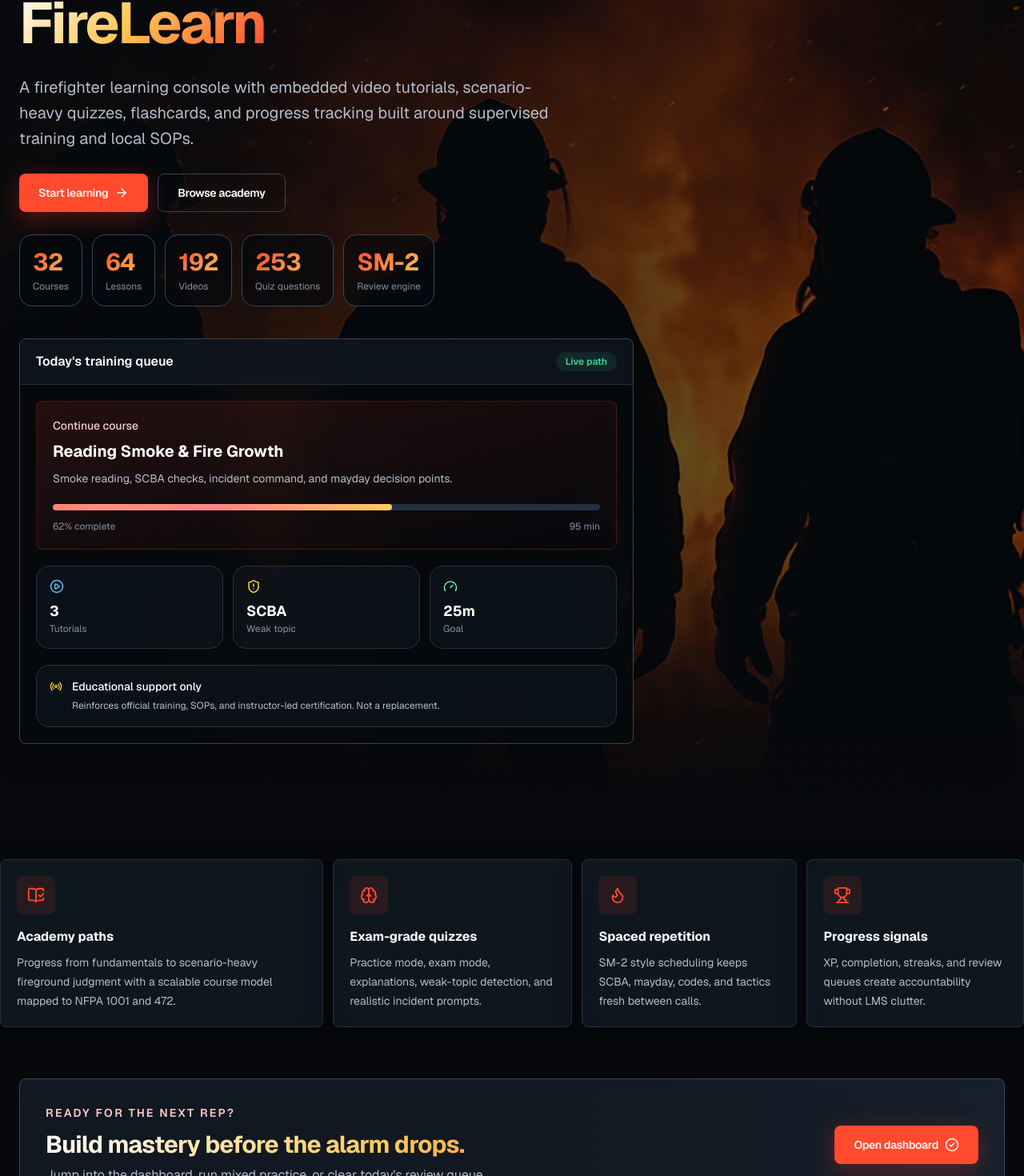
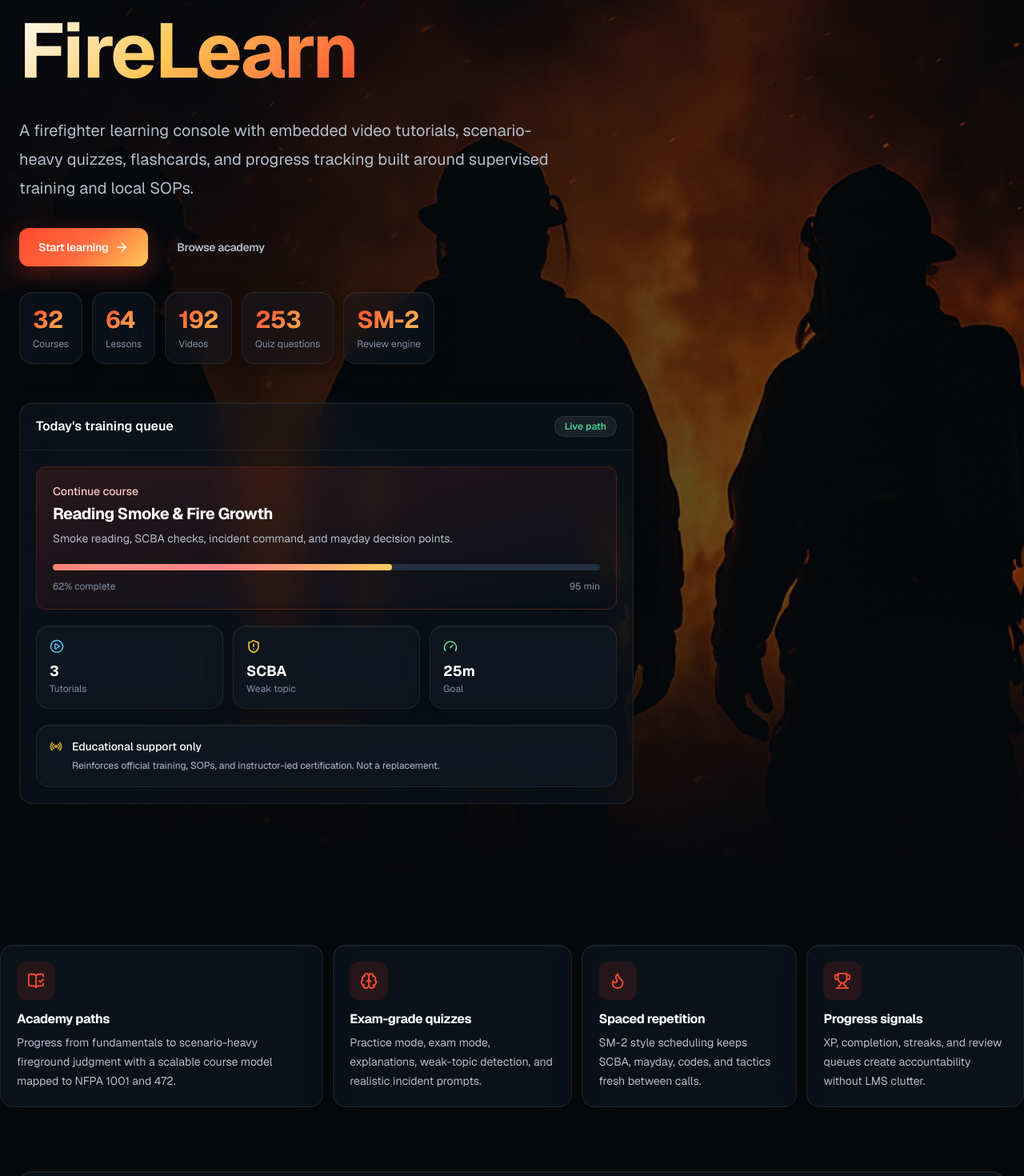
Before and after one commit to jiracipika/firelearn, a Next.js app: page / in a window 1280 px wide. Shown: the part 235-1705 px from the top of the page at 80% size. Built offline with nearby package versions, Linux system fonts and the light colour scheme.

Commit message:
feat: Apple-inspired UI polish — glass cards, gradients, improved hierarchy

```diff
--- a/app/error.tsx
+++ b/app/error.tsx
@@ -11,13 +11,13 @@ export default function Error({ error, reset }: { error: Error & { digest?: stri
   }, [error])
 
   return <main className="flex min-h-screen items-center justify-center bg-background p-6">
-    <Card className="relative max-w-lg space-y-4 overflow-hidden p-8 text-center">
+    <Card className="glass-card relative max-w-lg space-y-4 overflow-hidden p-8 text-center sm:p-10">
       <div className="absolute inset-x-20 top-0 h-20 bg-primary/15 blur-3xl" aria-hidden />
       <div className="relative">
         <div className="mx-auto inline-flex size-14 items-center justify-center rounded-2xl border border-primary/30 bg-primary/10 text-primary animate-celebratory-bounce">
           <AlertTriangle size={26} />
         </div>
-        <h1 className="mt-5 text-3xl font-bold tracking-tight text-white">Module unavailable</h1>
+        <h1 className="heading-tight mt-5 text-3xl font-bold text-white">Module unavailable</h1>
         <p className="mt-3 text-sm leading-6 text-muted-foreground">
           FireLearn hit an unexpected error. Try again, and if it repeats, report what triggered it.
         </p>
@@ -25,7 +25,7 @@ export default function Error({ error, reset }: { error: Error & { digest?: stri
           <p className="mt-2 font-mono text-[11px] text-muted">Error reference: {error.digest}</p>
         )}
         <div className="mt-6 flex justify-center">
-          <Button onClick={reset}>
+          <Button onClick={reset} className="press-feedback">
             <RefreshCw size={16} /> Try again
           </Button>
         </div>
--- a/app/globals.css
+++ b/app/globals.css
@@ -300,21 +300,82 @@ body::before {
 
 /* Card hover lift */
 .card-hover {
-  transition: transform 0.2s ease-out, border-color 0.2s ease-out, box-shadow 0.2s ease-out;
+  transition: transform 0.3s cubic-bezier(0.22, 1, 0.36, 1), border-color 0.3s cubic-bezier(0.22, 1, 0.36, 1), box-shadow 0.3s cubic-bezier(0.22, 1, 0.36, 1);
 }
 .card-hover:hover {
-  transform: translateY(-2px);
+  transform: translateY(-4px);
   border-color: rgb(255 74 46 / 0.25);
-  box-shadow: 0 0 30px rgb(255 74 46 / 0.08), 0 16px 42px rgb(0 0 0 / 0.34);
+  box-shadow: 0 0 30px rgb(255 74 46 / 0.08), 0 20px 50px rgb(0 0 0 / 0.4);
 }
 
 /* Stat tile hover */
 .stat-tile-hover {
-  transition: transform 0.15s ease-out, border-color 0.15s ease-out, background-color 0.15s ease-out;
+  transition: transform 0.25s cubic-bezier(0.22, 1, 0.36, 1), border-color 0.25s cubic-bezier(0.22, 1, 0.36, 1), background-color 0.25s cubic-bezier(0.22, 1, 0.36, 1);
 }
 .stat-tile-hover:hover {
-  transform: translateY(-1px);
+  transform: translateY(-2px);
   border-color: rgb(255 74 46 / 0.2);
+}
+
+/* === Apple-inspired UI polish === */
+
+/* Glass card — frosted glass with layered transparency and light edge. */
+.glass-card {
+  background: rgb(17 24 33 / 0.55);
+  backdrop-filter: blur(20px) saturate(1.8);
+  -webkit-backdrop-filter: blur(20px) saturate(1.8);
+  border: 1px solid rgb(255 255 255 / 0.08);
+  box-shadow: 0 8px 32px rgb(0 0 0 / 0.28), inset 0 1px 0 rgb(255 255 255 / 0.06);
+}
+
+:root[data-theme='light'] .glass-card {
+  background: rgb(255 255 255 / 0.65);
+  border-color: rgb(255 255 255 / 0.6);
+  box-shadow: 0 8px 32px rgb(15 23 42 / 0.08), inset 0 1px 0 rgb(255 255 255 / 0.8);
+}
+
+/* Glass nav pill — used for hero badge. */
+.glass-pill {
+  background: rgb(255 255 255 / 0.06);
+  backdrop-filter: blur(12px) saturate(1.5);
+  -webkit-backdrop-filter: blur(12px) saturate(1.5);
+  border: 1px solid rgb(255 255 255 / 0.1);
+}
+
+/* Accent gradient — used on primary CTAs and key elements. */
+.accent-gradient {
+  background: linear-gradient(135deg, #ff4a2e 0%, #ff6a3e 50%, #ffc857 100%);
+}
+
+/* Press feedback — tactile scale-down on :active for cards, buttons, tiles. */
+.press-feedback {
+  transition: transform 0.15s cubic-bezier(0.22, 1, 0.36, 1);
+}
+.press-feedback:active {
+  transform: scale(0.97);
+}
+
+/* Tighter heading tracking for Apple-style hierarchy. */
+.heading-tight {
+  letter-spacing: -0.025em;
+  line-height: 1.05;
+}
+
+/* Spring entrance — used as a CSS alternative to framer-motion springs. */
+@keyframes spring-entrance {
+  0% { opacity: 0; transform: translateY(20px) scale(0.96); }
+  60% { transform: translateY(-2px) scale(1.01); }
+  100% { opacity: 1; transform: translateY(0) scale(1); }
+}
+
+.animate-spring-entrance {
+  animation: spring-entrance 0.6s cubic-bezier(0.34, 1.56, 0.64, 1) forwards;
+}
+
+/* Subtle interactive glow ring for glass cards on hover. */
+.glass-card.card-hover:hover {
+  border-color: rgb(255 255 255 / 0.14);
+  box-shadow: 0 0 40px rgb(255 74 46 / 0.06), 0 24px 60px rgb(0 0 0 / 0.45), inset 0 1px 0 rgb(255 255 255 / 0.08);
 }
 
 @media (prefers-reduced-motion: reduce) {
--- a/components/landing-page.tsx
+++ b/components/landing-page.tsx
@@ -30,7 +30,7 @@ export function LandingPage() {
   const featured = academyCourses[0]
   return <AppShell fullBleed>
     <section
-      className="relative isolate overflow-hidden px-4 pb-12 pt-10 sm:px-6 sm:pt-16 lg:pb-20 lg:pt-24"
+      className="relative isolate overflow-hidden px-4 pb-16 pt-12 sm:px-6 sm:pt-20 lg:pb-24 lg:pt-28"
       style={{
         backgroundImage: "linear-gradient(90deg, rgb(7 9 13 / 0.94), rgb(7 9 13 / 0.72) 48%, rgb(7 9 13 / 0.48)), linear-gradient(180deg, transparent 70%, #07090d), url('/hero-fireground.png')",
         backgroundPosition: 'center',
@@ -38,27 +38,27 @@ export function LandingPage() {
       }}
     >
       <div className="mx-auto max-w-7xl">
-        <RevealOnMount className="max-w-3xl space-y-6 sm:space-y-7">
-          <div className="inline-flex items-center gap-2 rounded-full border border-border-bright bg-background/70 px-3 py-2 text-[11px] font-semibold uppercase tracking-[0.16em] text-red-100 backdrop-blur">
+        <RevealOnMount className="max-w-3xl space-y-7 sm:space-y-8">
+          <div className="glass-pill inline-flex items-center gap-2 rounded-full px-3.5 py-2 text-[11px] font-semibold uppercase tracking-[0.16em] text-red-100">
             <Sparkles size={13} /> Firefighter training, rebuilt
           </div>
-          <h1 className="max-w-5xl text-4xl font-bold tracking-[-0.04em] text-white sm:text-6xl lg:text-7xl">
+          <h1 className="heading-tight max-w-5xl text-5xl font-bold text-white sm:text-7xl lg:text-8xl">
             <span className="text-gradient-fire">FireLearn</span>
           </h1>
-          <p className="max-w-2xl text-base leading-7 text-muted-foreground sm:text-xl sm:leading-8">
+          <p className="max-w-2xl text-base leading-7 text-muted-foreground sm:text-xl sm:leading-9">
             A firefighter learning console with embedded video tutorials, scenario-heavy quizzes, flashcards, and progress tracking built around supervised training and local SOPs.
           </p>
           <div className="grid gap-3 sm:flex sm:flex-wrap">
-            <Link href="/dashboard" className={buttonVariants({ size: 'lg' })}>
+            <Link href="/dashboard" className={`${buttonVariants({ size: 'lg' })} press-feedback`}>
               Start learning <ArrowRight size={18} aria-hidden />
             </Link>
-            <Link href="/courses" className={buttonVariants({ variant: 'outline', size: 'lg' })}>
+            <Link href="/courses" className={`${buttonVariants({ variant: 'ghost', size: 'lg' })} press-feedback`}>
               Browse academy
             </Link>
           </div>
           <Stagger className="mobile-snap-row max-w-3xl sm:grid sm:grid-cols-5 sm:gap-3" stagger={0.07}>
             {stats.map(([value, label]) => (
-              <Reveal key={label} className="stat-tile-hover min-w-32 snap-start rounded-2xl border border-border-bright bg-background/70 p-4 backdrop-blur sm:min-w-0">
+              <Reveal key={label} className="stat-tile-hover press-feedback glass-card min-w-32 snap-start rounded-2xl p-4 sm:min-w-0">
                 <p className="text-3xl font-bold tracking-tight text-gradient-flame">{value}</p>
                 <p className="mt-1 text-xs text-muted">{label}</p>
               </Reveal>
@@ -67,17 +67,17 @@ export function LandingPage() {
         </RevealOnMount>
 
         <RevealOnMount delay={0.18}>
-          <Card interactive className="mt-8 max-w-3xl overflow-hidden border-border-bright bg-background/78 p-0 sm:mt-10">
-            <div className="border-b border-border bg-elevated/50 px-5 py-4">
+          <Card interactive className="glass-card mt-10 max-w-3xl overflow-hidden p-0 sm:mt-12">
+            <div className="border-b border-white/[0.06] px-5 py-4">
               <div className="flex items-center justify-between">
                 <p className="font-semibold text-white">Today&apos;s training queue</p>
-                <span className="rounded-full bg-success/10 px-3 py-1 text-xs font-semibold text-success">Live path</span>
+                <span className="glass-pill rounded-full px-3 py-1 text-xs font-semibold text-success">Live path</span>
               </div>
             </div>
             <div className="space-y-5 p-5">
-              <div className="rounded-lg border border-primary/20 bg-gradient-to-br from-primary/12 to-transparent p-5">
+              <div className="rounded-xl border border-primary/20 bg-gradient-to-br from-primary/12 to-transparent p-5">
                 <p className="text-sm font-medium text-red-200">Continue course</p>
-                <h2 className="mt-2 text-xl font-bold text-white">{featured?.title ?? 'Fire behaviour foundations'}</h2>
+                <h2 className="mt-2 heading-tight text-xl font-bold text-white">{featured?.title ?? 'Fire behaviour foundations'}</h2>
                 <p className="mt-2 text-sm leading-6 text-muted-foreground">Smoke reading, SCBA checks, incident command, and mayday decision points.</p>
                 <Progress value={featured?.progressPercent ?? 34} className="mt-5" />
                 <div className="mt-3 flex items-center justify-between text-xs text-muted">
@@ -91,14 +91,14 @@ export function LandingPage() {
                   { label: 'Weak topic', value: 'SCBA', icon: ShieldAlert, tone: 'text-amber-300' },
                   { label: 'Goal', value: '25m', icon: Gauge, tone: 'text-green-300' },
                 ].map((item) => (
-                  <div key={item.label} className="rounded-2xl border border-border bg-elevated/40 p-3 sm:p-4">
+                  <div key={item.label} className="glass-card rounded-2xl p-3 sm:p-4">
                     <item.icon className={item.tone} size={18} />
                     <p className="mt-2 text-lg font-bold text-white">{item.value}</p>
                     <p className="text-xs text-muted">{item.label}</p>
                   </div>
                 ))}
               </div>
-              <div className="rounded-2xl border border-border bg-elevated/40 p-3 sm:p-4">
+              <div className="glass-card rounded-2xl p-3 sm:p-4">
                 <div className="flex items-start gap-3">
                   <Radio className="mt-0.5 shrink-0 text-amber-300" size={16} />
                   <div>
@@ -113,28 +113,28 @@ export function LandingPage() {
       </div>
     </section>
 
-    <Stagger as="section" className="mobile-snap-row mx-auto max-w-7xl px-4 py-12 sm:grid sm:grid-cols-2 sm:gap-4 sm:px-6 md:grid-cols-4 md:py-16" stagger={0.08}>
+    <Stagger as="section" className="mobile-snap-row mx-auto max-w-7xl px-4 py-16 sm:grid sm:grid-cols-2 sm:gap-5 sm:px-6 md:grid-cols-4 md:py-20" stagger={0.08}>
       {pillars.map((pillar) => (
         <Reveal key={pillar.title}>
-          <Card interactive className="group min-h-full min-w-[82vw] snap-start transition duration-200 sm:min-w-0 hover:-translate-y-1 hover:border-primary/30">
-            <div className="mb-4 inline-flex size-12 items-center justify-center rounded-lg bg-primary/10 transition-transform duration-300 group-hover:scale-110">
+          <Card interactive className="press-feedback group min-h-full min-w-[82vw] snap-start sm:min-w-0 hover:-translate-y-1 hover:border-primary/30">
+            <div className="mb-4 inline-flex size-12 items-center justify-center rounded-xl bg-primary/10 transition-transform duration-300 ease-[cubic-bezier(0.22,1,0.36,1)] group-hover:scale-110">
               <pillar.icon className="text-primary" size={22} aria-hidden />
             </div>
-            <h2 className="font-bold text-white">{pillar.title}</h2>
+            <h2 className="heading-tight font-bold text-white">{pillar.title}</h2>
             <p className="mt-2 text-sm leading-6 text-muted-foreground">{pillar.body}</p>
           </Card>
         </Reveal>
       ))}
     </Stagger>
 
-    <RevealOnMount as="section" delay={0.05} className="mx-auto max-w-7xl px-4 pb-20 sm:px-6">
-      <Card interactive className="grid gap-6 overflow-hidden border-border-bright bg-gradient-to-r from-card via-card to-elevated p-5 sm:p-8 md:grid-cols-[1fr_auto] md:items-center">
+    <RevealOnMount as="section" delay={0.05} className="mx-auto max-w-7xl px-4 pb-24 sm:px-6">
+      <Card interactive className="glass-card grid gap-6 overflow-hidden p-6 sm:p-10 md:grid-cols-[1fr_auto] md:items-center">
         <div>
           <p className="text-sm font-semibold uppercase tracking-[0.16em] text-red-200">Ready for the next rep?</p>
-          <h2 className="mt-3 text-3xl font-bold tracking-tight text-gradient-fire">Build mastery before the alarm drops.</h2>
-          <p className="mt-2 max-w-2xl text-muted-foreground">Jump into the dashboard, run mixed practice, or clear today&apos;s review queue.</p>
+          <h2 className="heading-tight mt-3 text-4xl font-bold text-gradient-fire">Build mastery before the alarm drops.</h2>
+          <p className="mt-3 max-w-2xl text-muted-foreground">Jump into the dashboard, run mixed practice, or clear today&apos;s review queue.</p>
         </div>
-        <Link href="/dashboard" className={buttonVariants({ size: 'lg' })}>
+        <Link href="/dashboard" className={`${buttonVariants({ size: 'lg' })} press-feedback`}>
           Open dashboard <CheckCircle2 size={18} aria-hidden />
         </Link>
       </Card>
--- a/components/ui/button.tsx
+++ b/components/ui/button.tsx
@@ -2,17 +2,17 @@ import * as React from 'react'
 import { cva, type VariantProps } from 'class-variance-authority'
 import { cn } from '@/lib/utils'
 
-export const buttonVariants = cva('relative inline-flex min-h-11 items-center justify-center gap-2 overflow-hidden rounded-lg px-4 py-2 text-sm font-semibold tracking-tight transition-[transform,background-color,border-color,box-shadow,opacity] duration-150 ease-out focus-visible:outline-none focus-visible:ring-2 focus-visible:ring-primary/60 focus-visible:ring-offset-0 disabled:pointer-events-none disabled:opacity-40 hover:-translate-y-0.5 active:translate-y-0 active:scale-[0.985]', {
+export const buttonVariants = cva('relative inline-flex min-h-11 items-center justify-center gap-2 overflow-hidden rounded-xl px-4 py-2 text-sm font-semibold tracking-tight transition-[transform,background-color,border-color,box-shadow,opacity] duration-200 ease-[cubic-bezier(0.22,1,0.36,1)] focus-visible:outline-none focus-visible:ring-2 focus-visible:ring-primary/60 focus-visible:ring-offset-0 disabled:pointer-events-none disabled:opacity-40 hover:-translate-y-0.5 active:scale-[0.97]', {
   variants: {
     variant: {
-      primary: 'bg-primary text-primary-foreground shadow-[0_8px_30px_rgb(255_59_34_/_0.3)] hover:bg-primary-dim hover:shadow-[0_12px_40px_rgb(255_59_34_/_0.42)]',
+      primary: 'accent-gradient text-primary-foreground shadow-[0_8px_30px_rgb(255_59_34_/_0.3)] hover:shadow-[0_12px_40px_rgb(255_59_34_/_0.42)]',
       secondary: 'border border-border-bright bg-elevated text-white hover:bg-border/50',
       outline: 'border border-border-bright bg-transparent text-white hover:border-primary/50 hover:bg-primary/8',
-      ghost: 'text-muted-foreground hover:bg-elevated hover:text-white',
+      ghost: 'text-muted-foreground hover:bg-white/5 hover:text-white',
       danger: 'border border-red-400/30 bg-red-500/10 text-red-100 hover:bg-red-500/18',
       success: 'bg-success/15 border border-success/30 text-success hover:bg-success/25',
     },
-    size: { sm: 'min-h-11 rounded-md px-3 text-xs', md: 'min-h-11 px-4', lg: 'min-h-12 px-6 text-base' },
+    size: { sm: 'min-h-11 rounded-lg px-3 text-xs', md: 'min-h-11 px-4', lg: 'min-h-12 px-6 text-base' },
   },
   defaultVariants: { variant: 'primary', size: 'md' },
 })
--- a/components/ui/card.tsx
+++ b/components/ui/card.tsx
@@ -2,5 +2,5 @@ import * as React from 'react'
 import { cn } from '@/lib/utils'
 
 export function Card({ className, interactive = false, ...props }: React.HTMLAttributes<HTMLDivElement> & { interactive?: boolean }) {
-  return <div className={cn('rounded-lg border border-border bg-card/88 p-5 shadow-[0_14px_36px_rgb(0_0_0_/_0.28)] backdrop-blur-xl transition-[transform,border-color,box-shadow] duration-200 card-hover', interactive && 'sheen-on-hover', className)} {...props} />
+  return <div className={cn('glass-card rounded-2xl border border-white/[0.08] p-5 transition-[transform,border-color,box-shadow] duration-300 ease-[cubic-bezier(0.22,1,0.36,1)] card-hover', interactive && 'sheen-on-hover', className)} {...props} />
 }
```
Also changed, not shown: app/loading.tsx (+5 -5 lines), app/not-found.tsx (+5 -5 lines).
